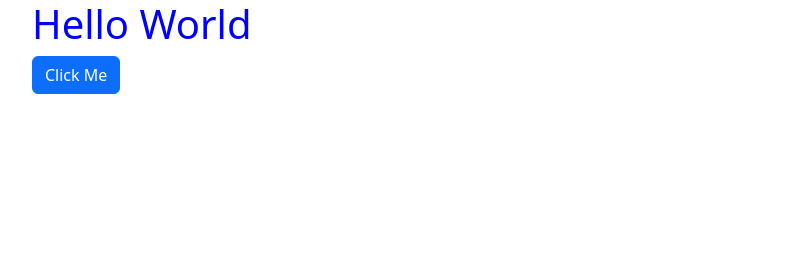
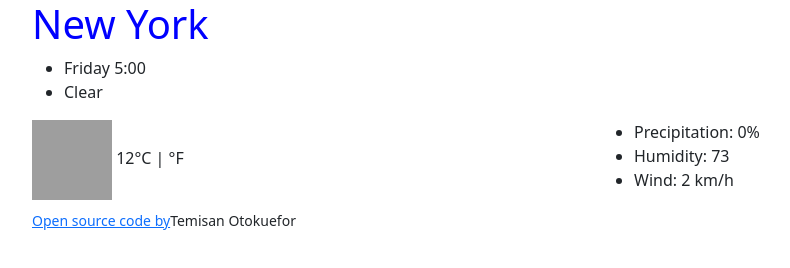
Before and after one commit to misanj/weather-app, a plain HTML site: page index.html in a window 1280 px wide. Shown: the whole page, without its empty margins (50-840 px from the left). Drawn offline with nearby package versions, Linux system fonts and the light colour scheme; grey boxes are pictures that could not be loaded.

Commit message:
Added HTML structure
This commit adds the html structure of the weather app.

```diff
--- a/index.html
+++ b/index.html
@@ -4,14 +4,47 @@
     <meta charset="UTF-8">
     <meta http-equiv="X-UA-Compatible" content="IE=edge">
     <meta name="viewport" content="width=device-width, initial-scale=1.0">
-    <title>Document</title>
     <link rel="stylesheet" href="src/style.css">
     <link rel="stylesheet" href="https://cdn.jsdelivr.net/npm/bootstrap@5.2.3/dist/css/bootstrap.min.css">
+    <title>Weather App</title>
 </head>
 <body>
     <div class="container">
-        <h1>Hello World</h1>
-        <button type="button" class="btn btn-primary">Click Me</button>
+        <div class="weather-app">
+            <h1>New York</h1>
+            <ul>
+                <li>
+                    Friday 5:00
+                </li>
+                <li>
+                    Clear
+                </li>
+            </ul>
+            <div class="row">
+                <div class="col-6">
+                    <img class="sunny" src="https://pixy.org/download/1184900/" alt="clear">
+                    12°C | °F
+                </div>
+                <div class="col-6">
+                    <ul>
+                        <li>
+                            Precipitation: 0%
+                        </li>
+                        <li>
+                            Humidity: 73
+                        </li>
+                        <li>
+                            Wind: 2 km/h
+                        </li>
+                    </ul>
+                </div>
+            </div>
+        </div>
+        <small>
+            <a href="https://github.com/misanj/weather-app" target="_blank">Open source code by</a>Temisan Otokuefor
+        </small>
+
+        <!-- <button type="button" class="btn btn-primary">Click Me</button> -->
     </div>
 
     <script src="src/index.js"></script>
--- a/src/style.css
+++ b/src/style.css
@@ -1,3 +1,8 @@
 h1{
     color: blue;
 }
+
+.sunny {
+    width: 80px;
+    height: 80px;
+}
```
